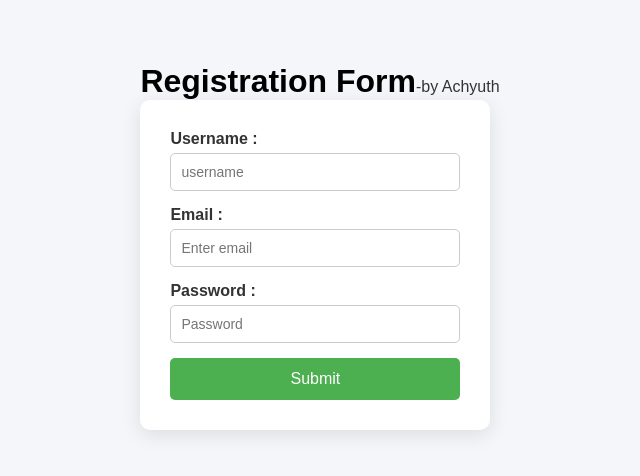
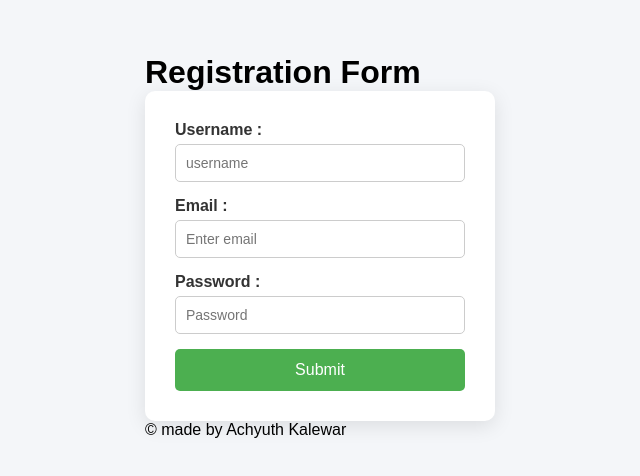
Before and after one commit to KalewarAchyuth/react-form-project, a React (Vite) app: page / in a window 1280 px wide. Shown: the part 154-630 px from the top of the page, without its empty margins (320-960 px from the left). Built offline with nearby package versions, Linux system fonts and the light colour scheme.

Commit message:
Updated form UI

```diff
--- a/src/App.css
+++ b/src/App.css
@@ -70,19 +70,3 @@ button {
 button:hover {
   background-color: #45a049;
 }
-
-.header-container {
-    display: flex;
-    justify-content: space-between;
-    align-items: baseline;
-    width: 100%;
-}
-
-h1 {
-    margin: 0;
-}
-
-.byline {
-    font-size: 1rem;
-    color: #333;
-}
--- a/src/App.jsx
+++ b/src/App.jsx
@@ -33,10 +33,8 @@ export default function App() {
 
     return(
         <>
-            <div class="header-container">
-                <h1>Registration Form</h1>
-                <span class="byline">-by Achyuth</span>
-            </div>
+
+            <h1>Registration Form</h1>
 
             <form onSubmit={handleSubmit}>
                 <div>
@@ -77,6 +75,7 @@ export default function App() {
 
                 <button type="submit">Submit</button>
             </form>
+            <p>&copy; made by Achyuth Kalewar</p>
         </>
     )
 }
```
